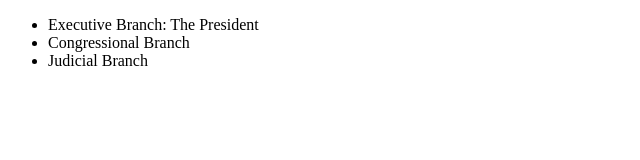
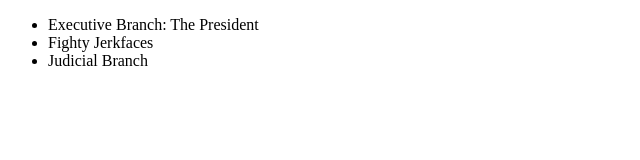
Before and after one commit to joseph-marlitt/branches, a plain HTML site: page branches.html in a window 1280 px wide. Shown: the full height of the page, 0-640 px from the left. Drawn offline with Linux system fonts and the light colour scheme.

Commit message:
I dun chernged it

```diff
--- a/branches.html
+++ b/branches.html
@@ -1,7 +1,7 @@
 <!DOCTYPE html>
 <ul>
 	<li>Executive Branch: The President</li>
-	<li>Congressional Branch</li>
+	<li>Fighty Jerkfaces</li>
 	<li>Judicial Branch</li>
 </ul>
 </html>
```
